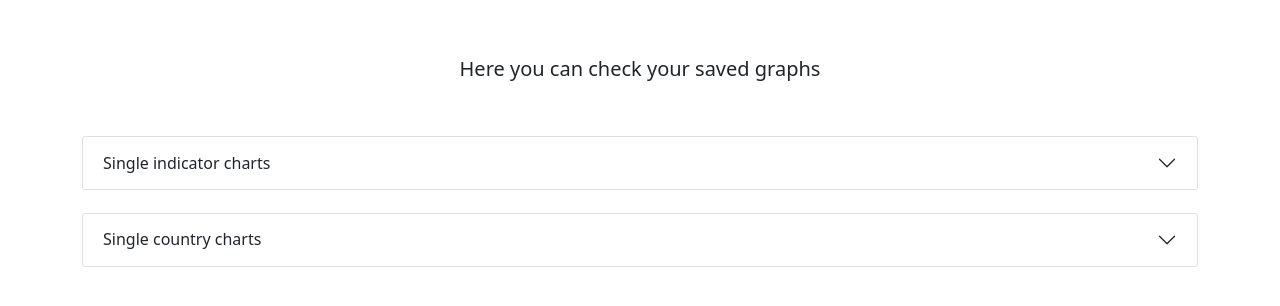
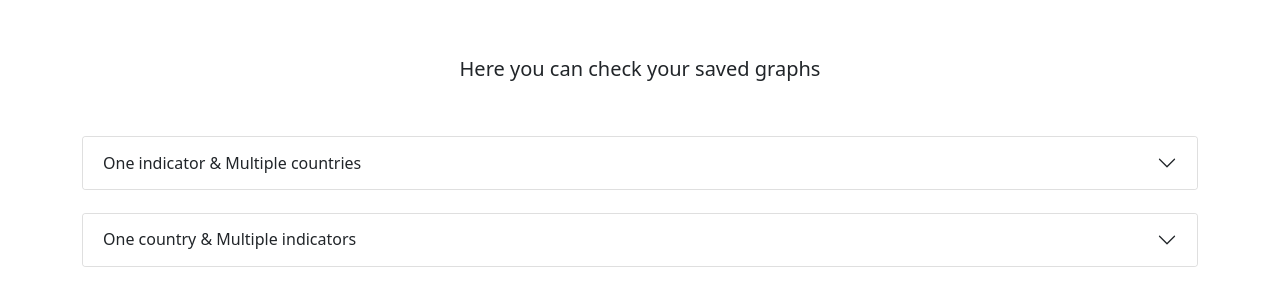
Before and after one commit to 8ctorres/PI-Practica, a Django app: template mrworldwide/user_management/templates/profile.html in a window 1280 px wide. Shown: the part 291-597 px from the top of the page. Run offline with Django 3.2, Linux system fonts and the light colour scheme; the template is opened without the code that fills it: most values are stand-ins (such as "Sample title", 1, 10 or a date in 2020); parts of the project's set-up code (start-up, migrations or seed data) failed here and were passed over.

Commit message:
Cambio en los nombres de graficos guardados

```diff
--- a/mrworldwide/user_management/templates/profile.html
+++ b/mrworldwide/user_management/templates/profile.html
@@ -14,7 +14,7 @@
             <div class="accordion-item">
                 <h2 class="accordion-header" id="flush-headingIndicator">
                 <button class="accordion-button collapsed" type="button" data-bs-toggle="collapse" data-bs-target="#flush-collapseIndicator" aria-expanded="false" aria-controls="flush-collapseIndicator">
-                    Single indicator charts
+                    One indicator & Multiple countries
                 </button>
                 </h2>
                 <div id="flush-collapseIndicator" class="accordion-collapse collapse" aria-labelledby="flush-headingIndicator" data-bs-parent="#single_indicator_accordeon">
@@ -48,7 +48,7 @@
             <div class="accordion-item">
                 <h2 class="accordion-header" id="flush-headingCountry">
                 <button class="accordion-button collapsed" type="button" data-bs-toggle="collapse" data-bs-target="#flush-collapseCountry" aria-expanded="false" aria-controls="flush-collapseCountry">
-                    Single country charts
+                    One country & Multiple indicators
                 </button>
                 </h2>
                 <div id="flush-collapseCountry" class="accordion-collapse collapse" aria-labelledby="flush-headingCountry" data-bs-parent="#single_countries_accordeon">
```
Also changed, not shown: mrworldwide/db.sqlite3.
